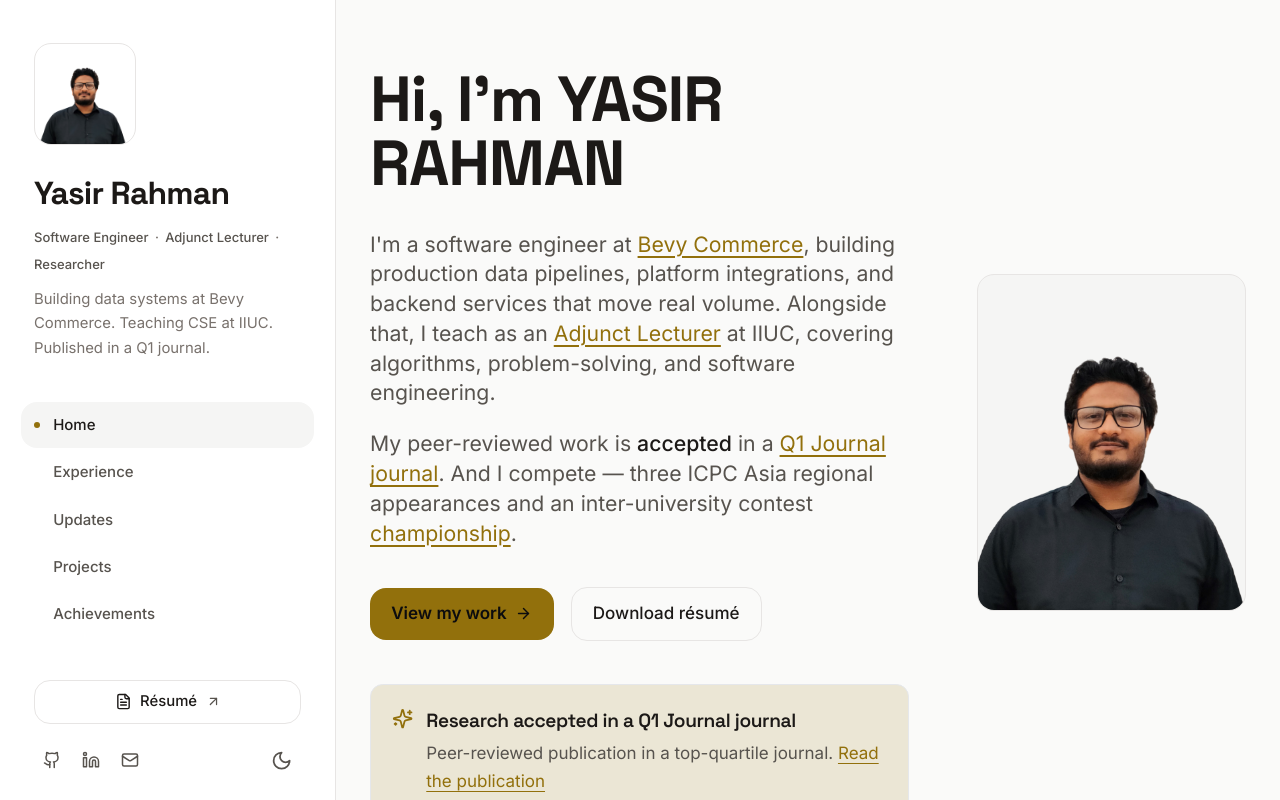
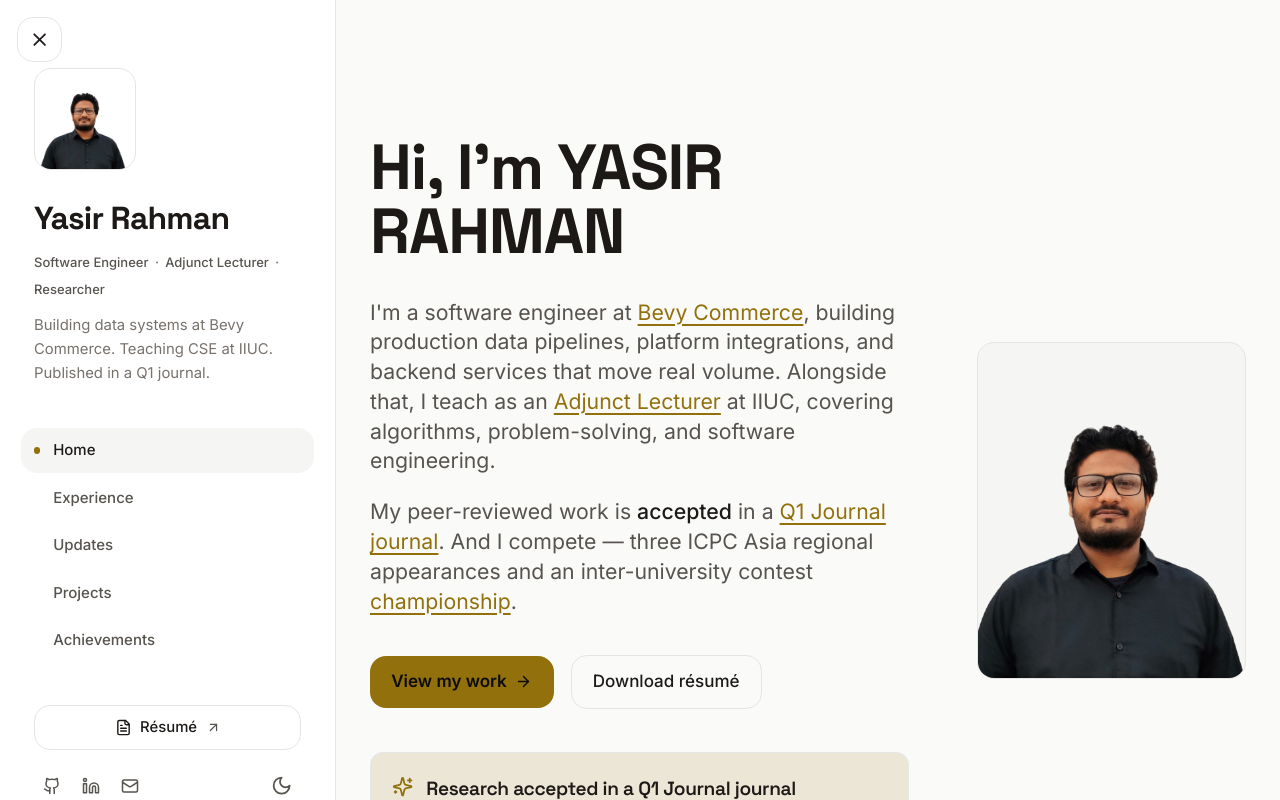
Before and after one commit to ChyYasir/my-portfolio, a Next.js app: page / in a window 1280 px wide. Shown: the top 800 px of the page. Built offline with nearby package versions, Linux system fonts and the light colour scheme.

Commit message:
Refactor layout structure by introducing AppShell component
- Replaced Sidebar and Footer with a new AppShell component for improved layout management.
- Enhanced the overall structure of the RootLayout to streamline content presentation and navigation.

```diff
--- a/src/app/layout.js
+++ b/src/app/layout.js
@@ -1,7 +1,6 @@
 import { Space_Grotesk, Inter, JetBrains_Mono } from "next/font/google";
 import "./global.css";
-import Sidebar from "@/components/layout/Sidebar";
-import Footer from "@/components/layout/Footer";
+import AppShell from "@/components/layout/AppShell";
 
 const spaceGrotesk = Space_Grotesk({
   subsets: ["latin"],
@@ -47,11 +46,7 @@ export default function RootLayout({ children }) {
         />
       </head>
       <body className="font-sans">
-        <Sidebar />
-        <div className="lg:pl-[336px]">
-          <main className="min-h-screen pt-16 lg:pt-0">{children}</main>
-          <Footer />
-        </div>
+        <AppShell>{children}</AppShell>
       </body>
     </html>
   );
--- a/src/components/layout/Sidebar.js
+++ b/src/components/layout/AppShell.js
@@ -16,14 +16,15 @@ import {
 } from "lucide-react";
 import { siteConfig } from "@/lib/site";
 import ThemeToggle from "./ThemeToggle";
+import Footer from "./Footer";
 import { cn } from "@/lib/utils";
 
 const roles = ["Software Engineer", "Adjunct Lecturer", "Researcher"];
 
-function Identity() {
+function Identity({ onNavigate }) {
   return (
     <div>
-      <Link href="/" className="inline-block group">
+      <Link href="/" onClick={onNavigate} className="inline-block group">
         <div className="relative w-24 h-24 overflow-hidden rounded-2xl border border-border">
           <Image
             src="/images/profile/yasir-2.png"
@@ -35,7 +36,7 @@ function Identity() {
         </div>
       </Link>
 
-      <Link href="/">
+      <Link href="/" onClick={onNavigate}>
         <h1 className="font-display font-bold text-3xl text-foreground mt-5 leading-tight tracking-tight hover:text-accent transition-colors">
           {siteConfig.name}
         </h1>
@@ -43,10 +44,7 @@ function Identity() {
 
       <div className="flex flex-wrap gap-1.5 mt-3">
         {roles.map((role) => (
-          <span
-            key={role}
-            className="text-[13px] font-medium text-muted"
-          >
+          <span key={role} className="text-[13px] font-medium text-muted">
             {role}
             {role !== roles[roles.length - 1] && (
               <span className="text-tertiary ml-1.5">·</span>
@@ -63,17 +61,12 @@ function Identity() {
   );
 }
 
-function NavLinks({ pathname, onNavigate, size = "desktop" }) {
+function NavLinks({ pathname, onNavigate }) {
   const isActive = (path) =>
     path === "/" ? pathname === "/" : pathname.startsWith(path);
 
   return (
-    <nav
-      className={cn(
-        "flex flex-col",
-        size === "desktop" ? "gap-0.5" : "gap-1"
-      )}
-    >
+    <nav className="flex flex-col gap-0.5">
       {siteConfig.nav.map((item) => {
         const active = isActive(item.path);
         return (
@@ -82,10 +75,7 @@ function NavLinks({ pathname, onNavigate, size = "desktop" }) {
             href={item.path}
             onClick={onNavigate}
             className={cn(
-              "group relative flex items-center rounded-lg transition-colors",
-              size === "desktop"
-                ? "px-3 py-2.5 text-[15px] font-medium"
-                : "px-4 py-3.5 text-2xl font-display font-semibold",
+              "group relative flex items-center rounded-lg px-3 py-2.5 text-[15px] font-medium transition-colors",
               active
                 ? "text-foreground bg-subtle"
                 : "text-muted hover:text-foreground hover:bg-subtle/60"
@@ -157,26 +147,82 @@ function ResumeButton() {
   );
 }
 
-export default function Sidebar() {
-  const [open, setOpen] = useState(false);
+export default function AppShell({ children }) {
+  // null = not yet mounted (fall back to CSS responsive default)
+  const [open, setOpen] = useState(null);
   const pathname = usePathname();
-  const close = () => setOpen(false);
 
+  const isMobile = () =>
+    typeof window !== "undefined" &&
+    window.matchMedia("(max-width: 1023px)").matches;
+
+  // On mount, open by default on desktop and closed on mobile.
   useEffect(() => {
-    document.body.style.overflow = open ? "hidden" : "";
+    setOpen(!isMobile());
+  }, []);
+
+  // Lock body scroll while the sidebar overlays content on mobile.
+  useEffect(() => {
+    const lock = open && isMobile();
+    document.body.style.overflow = lock ? "hidden" : "";
     return () => {
       document.body.style.overflow = "";
     };
   }, [open]);
 
+  const closeOnMobile = () => {
+    if (isMobile()) setOpen(false);
+  };
+
+  const panelTransform =
+    open === null
+      ? "-translate-x-full lg:translate-x-0"
+      : open
+        ? "translate-x-0"
+        : "-translate-x-full";
+
+  const contentPad =
+    open === null || open ? "lg:pl-[336px]" : "lg:pl-0";
+
   return (
     <>
-      {/* Desktop sidebar */}
-      <aside className="hidden lg:flex fixed top-0 left-0 z-40 h-screen w-[336px] flex-col border-r border-border bg-elevated px-8 py-10 overflow-y-auto">
-        <Identity />
+      {/* Burger toggle — top-left on every breakpoint */}
+      <button
+        onClick={() => setOpen((v) => !v)}
+        aria-label={open ? "Collapse sidebar" : "Open sidebar"}
+        aria-expanded={!!open}
+        className="fixed top-4 left-4 z-[70] p-2.5 rounded-lg border border-border bg-elevated/90 backdrop-blur-md text-foreground hover:bg-subtle transition-colors"
+      >
+        {open ? <X className="w-5 h-5" /> : <Menu className="w-5 h-5" />}
+      </button>
+
+      {/* Backdrop (mobile only, when open) */}
+      <AnimatePresence>
+        {open && (
+          <motion.div
+            initial={{ opacity: 0 }}
+            animate={{ opacity: 1 }}
+            exit={{ opacity: 0 }}
+            onClick={() => setOpen(false)}
+            className="fixed inset-0 z-40 bg-black/50 lg:hidden"
+          />
+        )}
+      </AnimatePresence>
+
+      {/* Sidebar panel */}
+      <aside
+        className={cn(
+          "fixed top-0 left-0 z-50 h-screen w-[336px] max-w-[85vw]",
+          "flex flex-col border-r border-border bg-elevated",
+          "px-8 pt-16 pb-10 overflow-y-auto",
+          "transition-transform duration-300 ease-out",
+          panelTransform
+        )}
+      >
+        <Identity onNavigate={closeOnMobile} />
 
         <div className="mt-10 -mx-3">
-          <NavLinks pathname={pathname} />
+          <NavLinks pathname={pathname} onNavigate={closeOnMobile} />
         </div>
 
         <div className="mt-auto pt-10 space-y-4">
@@ -188,63 +234,13 @@ export default function Sidebar() {
         </div>
       </aside>
 
-      {/* Mobile top bar */}
-      <header className="lg:hidden fixed top-0 inset-x-0 z-40 h-16 flex items-center justify-between px-4 sm:px-6 border-b border-border bg-elevated/90 backdrop-blur-md">
-        <Link
-          href="/"
-          className="font-display font-bold text-lg text-foreground tracking-tight"
-        >
-          {siteConfig.name}
-        </Link>
-        <div className="flex items-center gap-1">
-          <ThemeToggle />
-          <button
-            onClick={() => setOpen(true)}
-            className="p-2 text-muted hover:text-foreground"
-            aria-label="Open menu"
-          >
-            <Menu className="w-6 h-6" />
-          </button>
-        </div>
-      </header>
-
-      {/* Mobile drawer */}
-      <AnimatePresence>
-        {open && (
-          <motion.div
-            initial={{ opacity: 0 }}
-            animate={{ opacity: 1 }}
-            exit={{ opacity: 0 }}
-            className="fixed inset-0 z-[60] bg-canvas lg:hidden overflow-y-auto"
-          >
-            <div className="flex flex-col min-h-full px-6 py-6">
-              <div className="flex items-center justify-between mb-8">
-                <Identity />
-                <button
-                  onClick={close}
-                  className="p-2 -mt-1 text-muted hover:text-foreground shrink-0"
-                  aria-label="Close menu"
-                >
-                  <X className="w-6 h-6" />
-                </button>
-              </div>
-
-              <div className="-mx-4 flex-1">
-                <NavLinks
-                  pathname={pathname}
-                  onNavigate={close}
-                  size="mobile"
-                />
-              </div>
-
-              <div className="border-t border-border pt-6 mt-6 space-y-4">
-                <ResumeButton />
-                <SocialRow />
-              </div>
-            </div>
-          </motion.div>
-        )}
-      </AnimatePresence>
+      {/* Main content */}
+      <div
+        className={cn("transition-[padding] duration-300 ease-out", contentPad)}
+      >
+        <main className="min-h-screen pt-16">{children}</main>
+        <Footer />
+      </div>
     </>
   );
 }
```
